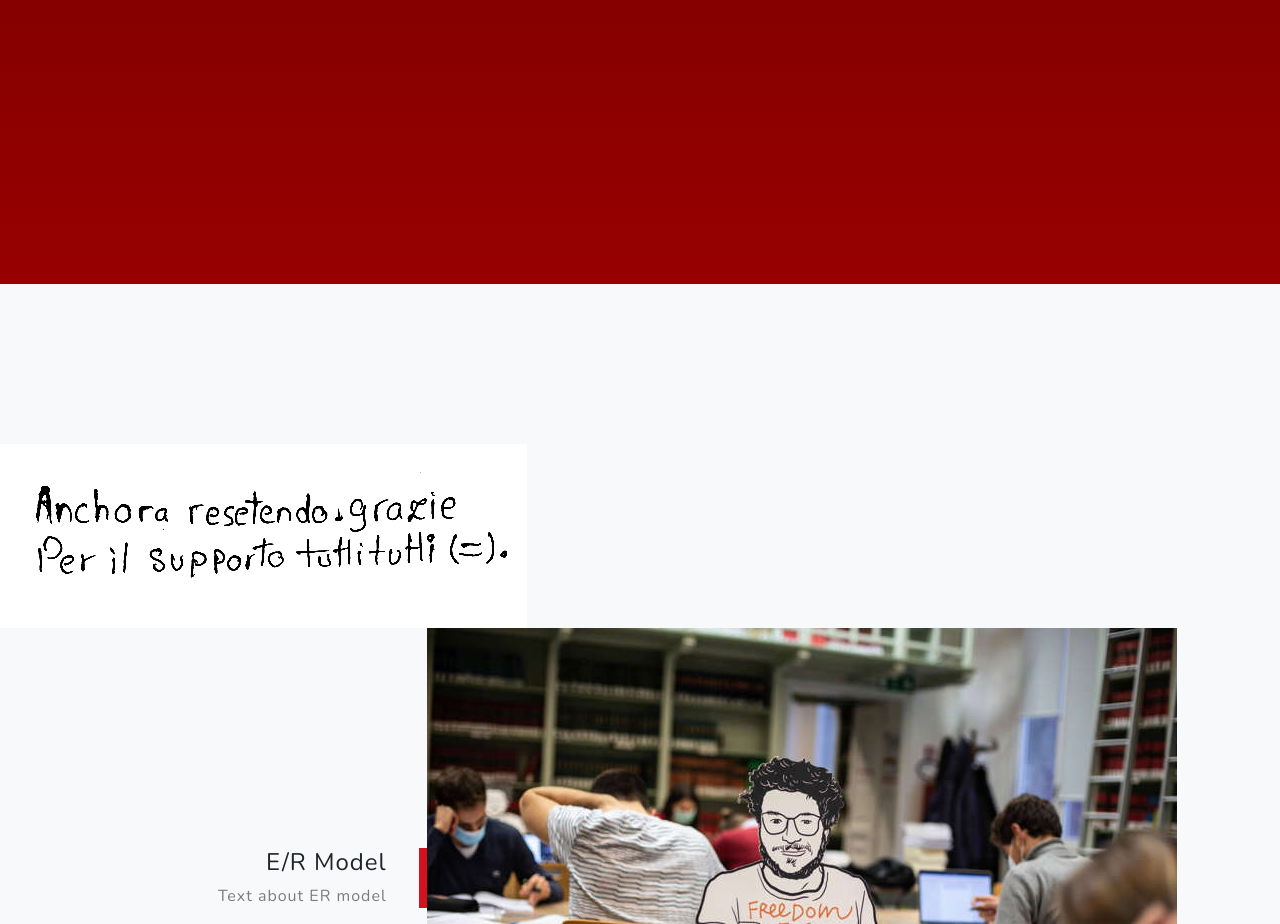
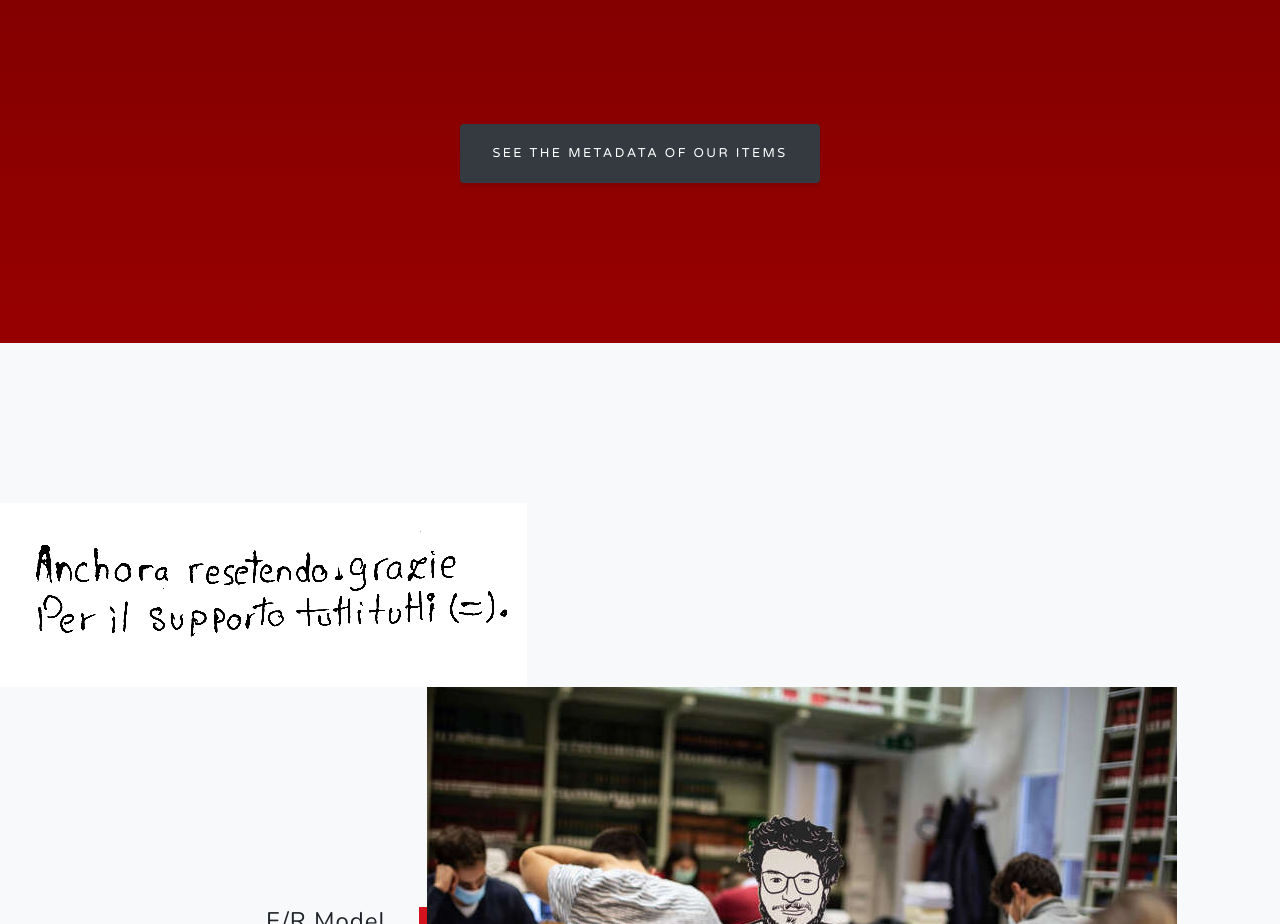
Before and after one commit to LOD-forPatrick/LOD-forPatrick.github.io, a plain HTML site: page index.html in a window 1280 px wide. Shown: the part 2340-3264 px from the top of the page. Drawn offline with nearby package versions, Linux system fonts and the light colour scheme.

Commit message:
Update index.html

```diff
--- a/index.html
+++ b/index.html
@@ -168,7 +168,11 @@
                 </div>
 
               </div>
-
+              <div class="row text-center">
+                  <div class="col-lg-8 mx-auto">
+                    <a href="items.html" class="btn btn-dark">See the metadata of our items</a>
+                  </div>
+            </div>
             </section>
                 <!--
                 ! for Patrick Zaki drawing: © 2020 Gianluca Costantini https://www.channeldraw.org/2020/02/07/freedom-for-patrick-zaky/
```
